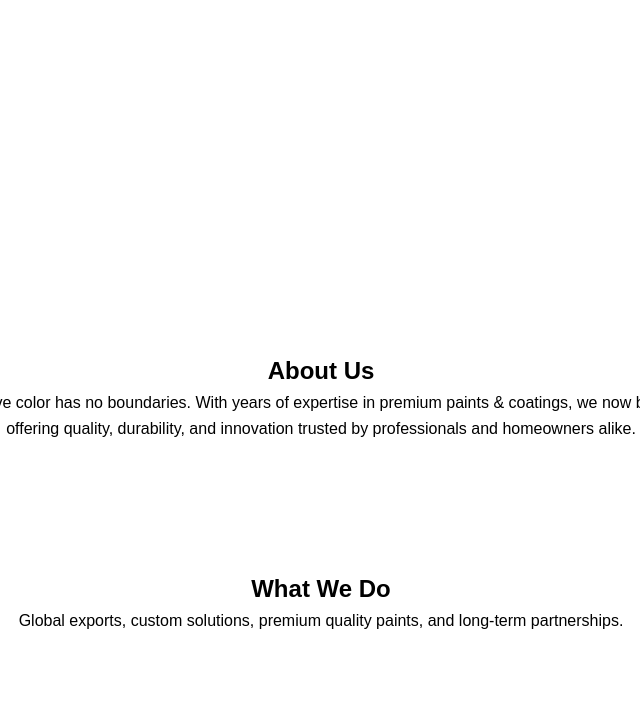
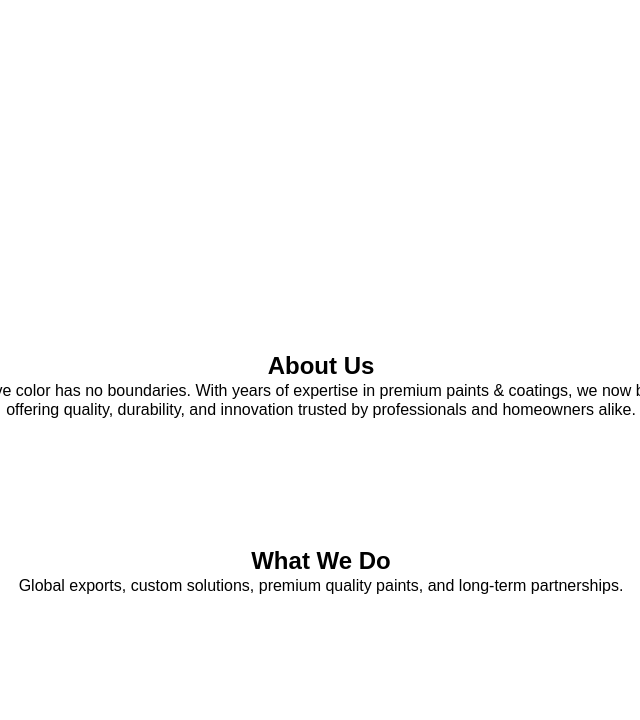
Before and after one commit to manishsahani-collab/Vistaar-Paitns, a plain HTML site: page index.html in a window 1280 px wide. Shown: the part 512-1232 px from the top of the page, without its empty margins (319-959 px from the left). Drawn offline with Linux system fonts and the light colour scheme.

Commit message:
Update index.html

```diff
--- a/index.html
+++ b/index.html
@@ -10,7 +10,7 @@
 
     <style>
         * { margin: 0; padding: 0; box-sizing: border-box; }
-        body { font-family: Arial, sans-serif; line-height: 1.6; }
+        body { font-family: Arial, sans-serif; line-height: 1.2; }
 
         .hero {
             position: relative;
```
